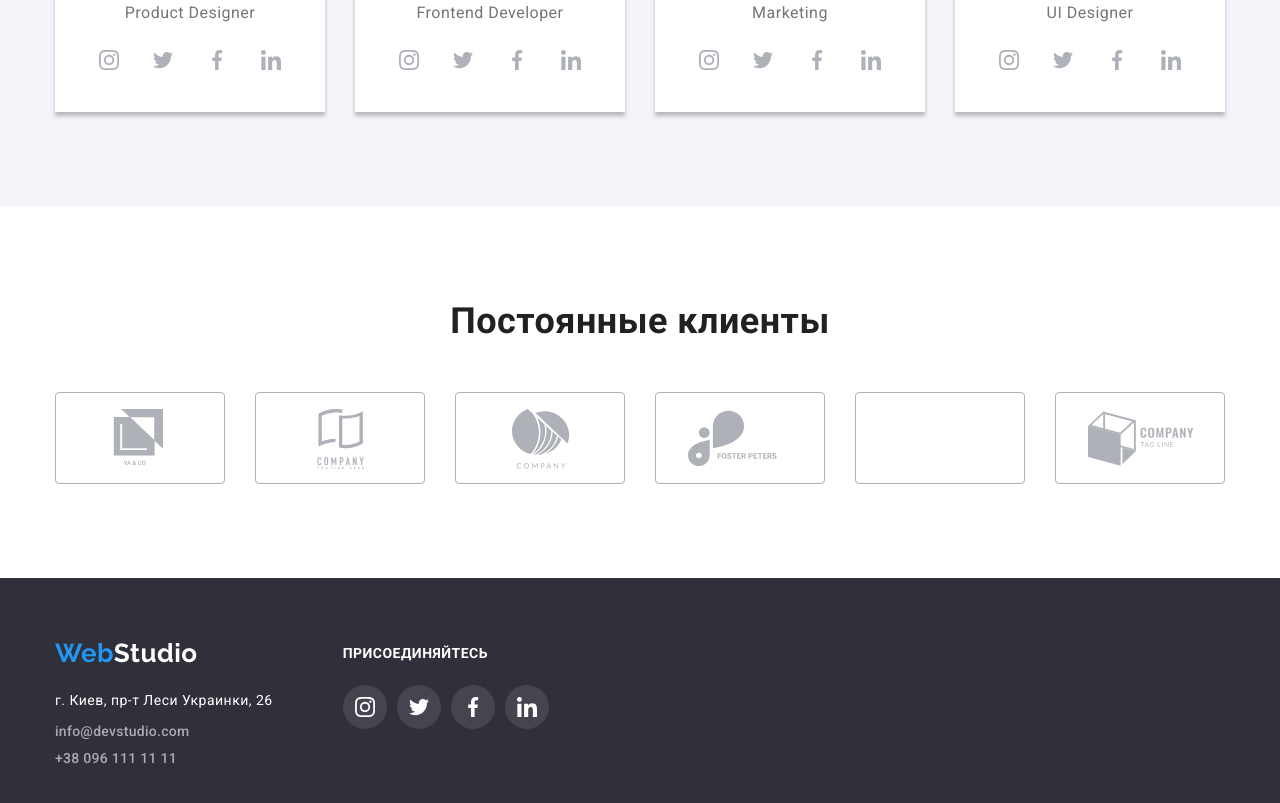
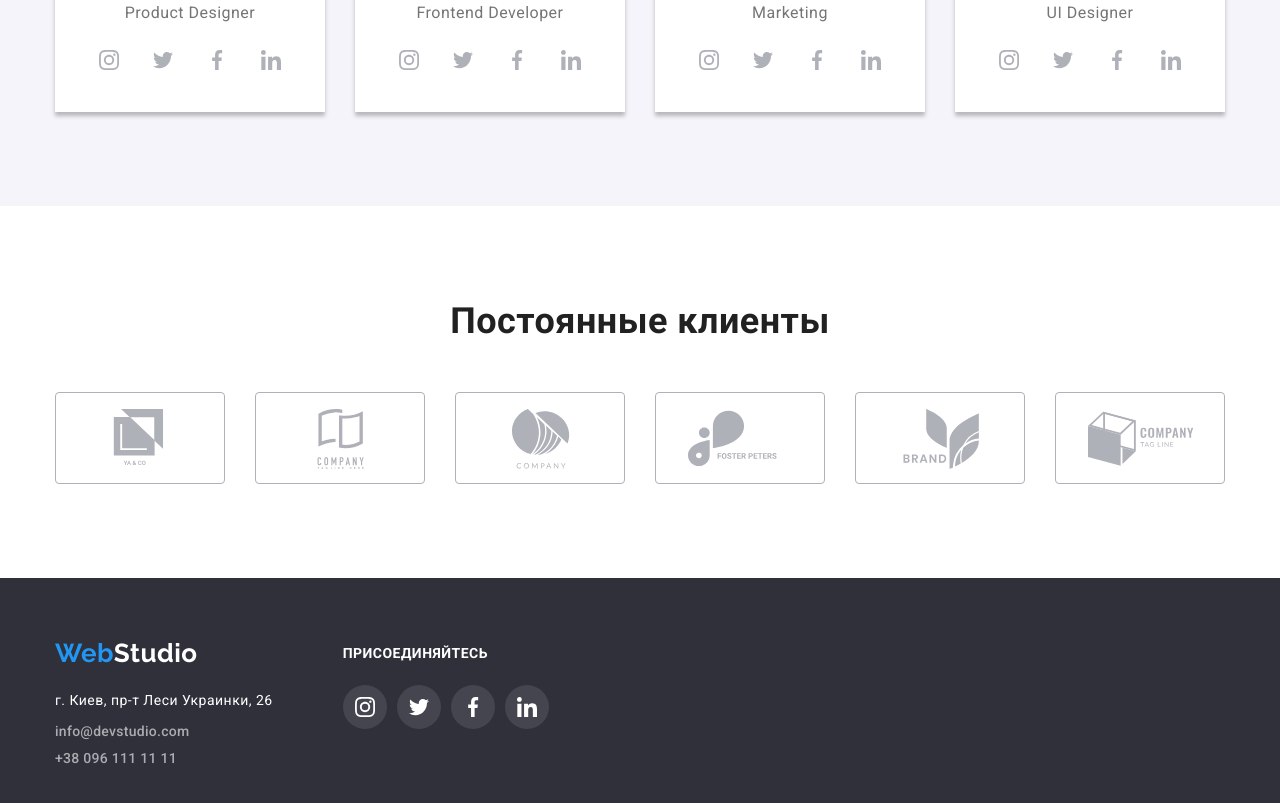
Before and after one commit to Sasha01-code/my-dz4, a plain HTML site: page index.html in a window 1280 px wide. Shown: the part 2113-2916 px from the top of the page. Drawn offline with nearby package versions, Linux system fonts and the light colour scheme.

Commit message:
commit 8

```diff
--- a/index.html
+++ b/index.html
@@ -331,7 +331,7 @@
           <li class="our-clients-item">
             <a href="" class="our-clients-position">
               <svg class="our-clients-svg">
-                <use href="./image/photo-icons/sprite.svg#icon-logo-file"></use>
+                <use href="./image/photo-icons/sprite.svg#icon-logo-five"></use>
               </svg>
             </a>
           </li>
```
